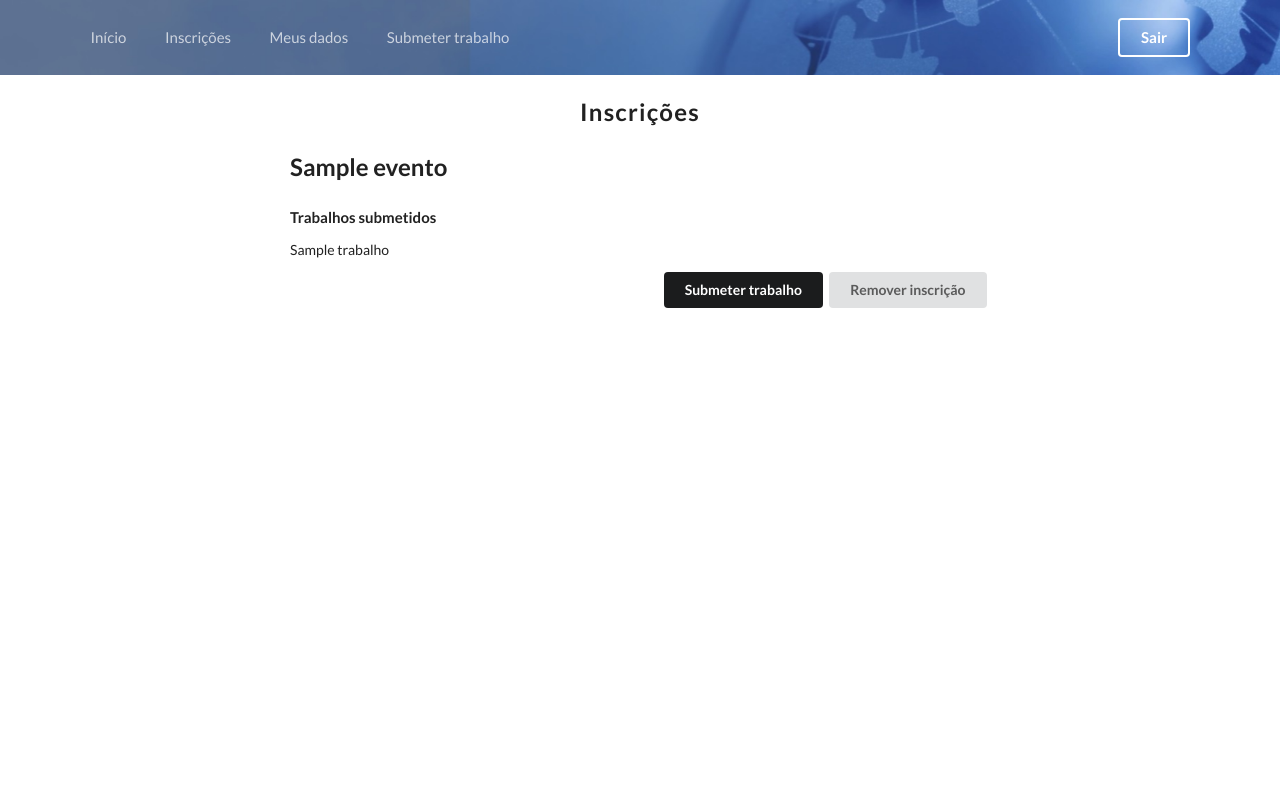
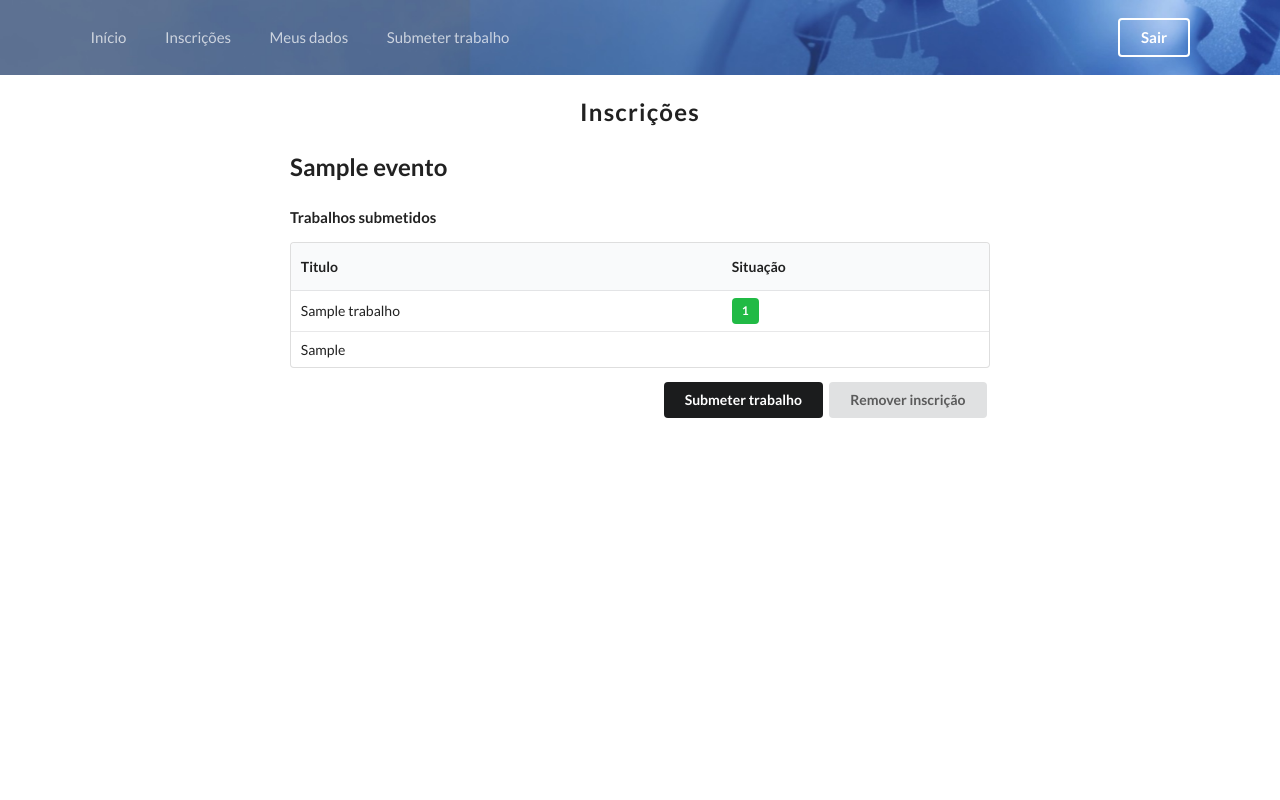
Before and after one commit to ifrn-pf/expotec, a Django app: page /eventos/ in a window 1280 px wide. Run offline with Django 3.2, Linux system fonts and the light colour scheme; a user stored in the database is signed in; tables that the repository leaves empty hold one stand-in row (values such as "Sample post").

Commit message:
Adicionado situacação e observação em area do participante

```diff
--- a/eventos/templates/area-participante.html
+++ b/eventos/templates/area-participante.html
@@ -15,11 +15,41 @@
     <h2>{{ evento.nome }}</h2>
     {% if evento.minha_inscricao and evento.permite_trabalhos %}
     <h4>Trabalhos submetidos</h4>
-    <div class="ui relaxed divided list">
-      {% for trabalho in evento.meus_trabalhos %}
-      <div class="item">{{ trabalho.titulo }}</div>
-      {% endfor %}
-    </div>
+    <table class="ui compact table">
+      <thead>
+        <tr>
+          <th>Titulo</th>
+          <th>Situação</th>
+        </tr>
+      </thead>
+      <tbody>
+        {% for trabalho in evento.meus_trabalhos %}
+        <tr>
+          <td>{{ trabalho.titulo }}</td>
+          <td>
+            <div class="ui {% spaceless %}
+            {% if trabalho.situacao == 1 %}
+              green
+            {% elif trabalho.situacao == 2 %}
+              orange
+            {% elif trabalho.situacao == 3 %}
+              red
+            {% else %}
+              grey
+            {% endif %}
+            {% endspaceless %} label">
+              {{ trabalho.get_situacao_display }}
+            </div>
+          </td>
+        </tr>
+        {% if trabalho.observacao %}
+        <tr>
+          <td colspan="2">{{ trabalho.observacao }}</td>
+        </tr>
+        {% endif %}
+        {% endfor %}
+      </tbody>
+    </table>
     {% endif %}
     <div align="right">
       {% if evento.minha_inscricao %}
```
